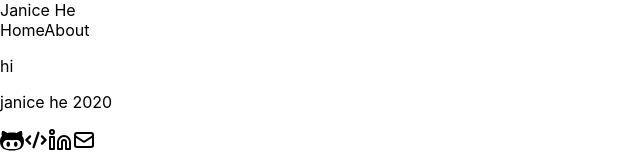
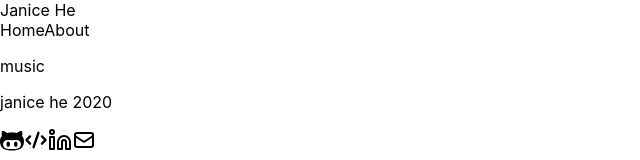
Before and after one commit to JaniceHe26/portfolio-nextjs, a Next.js app: page / in a window 1280 px wide. Shown: the top 160 px of the page, without its empty margins (0-640 px from the left). Built offline with nearby package versions, Linux system fonts and the light colour scheme.

Commit message:
added a useCallback with my recursive function to iterator through my list of words about meee

```diff
--- a/src/pages/index.tsx
+++ b/src/pages/index.tsx
@@ -1,10 +1,40 @@
+import React, { useCallback, useEffect, useState } from 'react';
 import Layout from '../components/Layout/Layout';
 
+// const wordStyle = {
+
+// }
+
 export default function Index(): any {
+  const textAboutMe: string[] = ['games', 'music', 'hike', 'coffee'];
+  const [currentWord, setCurrentWord] = useState<string>('');
+
+  const cycleText = useCallback((list: string[], index: number): void => {
+    setTimeout(() => {
+      setCurrentWord(textAboutMe[index]);
+      index = index === textAboutMe.length - 1 ? 0 : index + 1;
+      cycleText(list, index);
+    }, 2000);
+  }, [textAboutMe])
+
+  // const cycleText = useCallback((list: string[]): void => {
+  //   setTimeout(() => {
+  //     let randomIndex = Math.floor(Math.random() * textAboutMe.length);
+  //     setCurrentWord(textAboutMe[randomIndex]);
+  //     cycleText(list);
+  //   }, 2000);
+  // }, [textAboutMe]);
+
+  useEffect((): void => {
+      // cycleText(textAboutMe);
+      cycleText(textAboutMe, 0);
+  }, [])
+
+
   return (
     <>
       <Layout>
-        <p>hi</p>
+        <p>{currentWord}</p>
       </Layout>
     </>
   )
```
